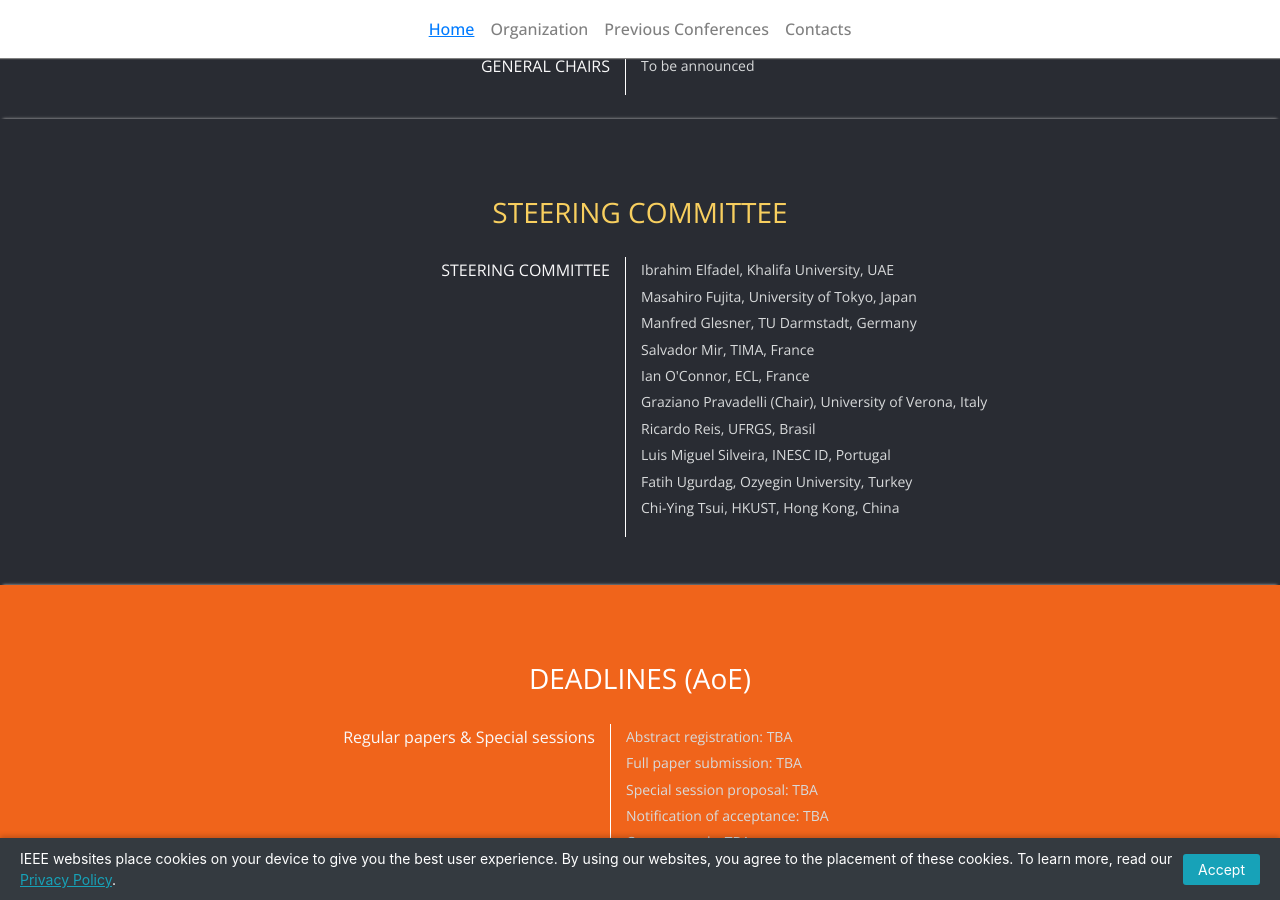
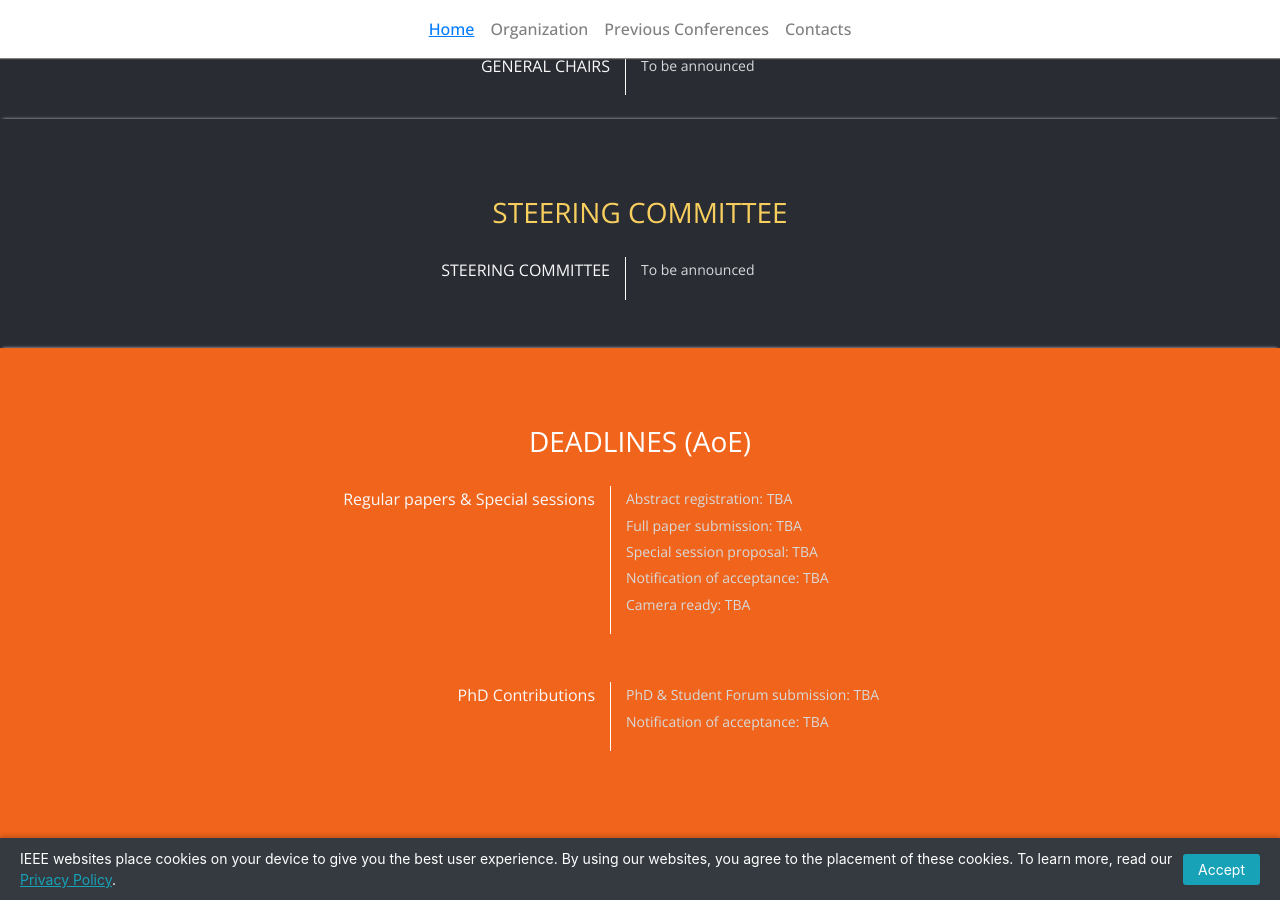
Before and after one commit to vlsi-soc/vlsi-soc, a Jekyll site: the page built from index.md, in a window 1280 px wide and 900 px high, scrolled down 1628 px. Built offline with Jekyll 4.4.1, drawn with Linux system fonts in a browser that asks for light colours; nearby versions of some CDN libraries.

Commit message:
Reset steering committee to TBA for 2027
Co-Authored-By: Claude Opus 5.5 <noreply@anthropic.com>

```diff
--- a/_data/steering_committee.yml
+++ b/_data/steering_committee.yml
@@ -1,23 +1,3 @@
 # Steering Committee Data
 members:
-  - name: "Ibrahim Elfadel"
-    affiliation: "Khalifa University, UAE"
-  - name: "Masahiro Fujita"
-    affiliation: "University of Tokyo, Japan"
-  - name: "Manfred Glesner"
-    affiliation: "TU Darmstadt, Germany"
-  - name: "Salvador Mir"
-    affiliation: "TIMA, France"
-  - name: "Ian O'Connor"
-    affiliation: "ECL, France"
-  - name: "Graziano Pravadelli"
-    affiliation: "University of Verona, Italy"
-    role: "Chair"
-  - name: "Ricardo Reis"
-    affiliation: "UFRGS, Brasil"
-  - name: "Luis Miguel Silveira"
-    affiliation: "INESC ID, Portugal"
-  - name: "Fatih Ugurdag"
-    affiliation: "Ozyegin University, Turkey"
-  - name: "Chi-Ying Tsui"
-    affiliation: "HKUST, Hong Kong, China"
+  - name: "To be announced"
--- a/index.md
+++ b/index.md
@@ -63,7 +63,7 @@ description: "IFIP/IEEE International Conference on Very Large Scale Integration
         <div class="col-md-6 wow fadeIn" style="text-align:left;border-left: solid 1px white">
           <p class="ops-2t c-gray">
             {% for member in site.data.steering_committee.members %}
-              {{ member.name }}{% if member.role %} ({{ member.role }}){% endif %}, {{ member.affiliation }}
+              {{ member.name }}{% if member.role %} ({{ member.role }}){% endif %}{% if member.affiliation %}, {{ member.affiliation }}{% endif %}
               {% unless forloop.last %}<br />{% endunless %}
             {% endfor %}
           </p>
```
Also changed, not shown: committee.md (+1 -1 lines).
